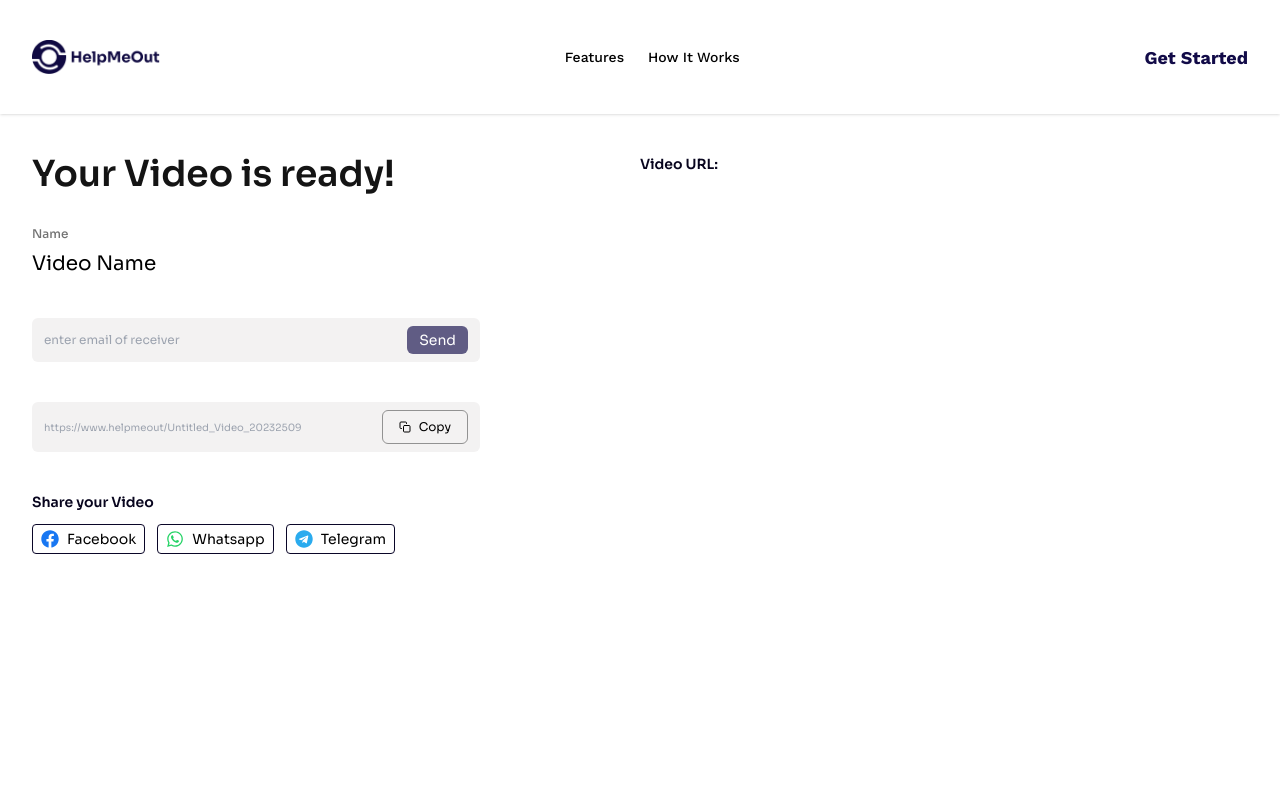
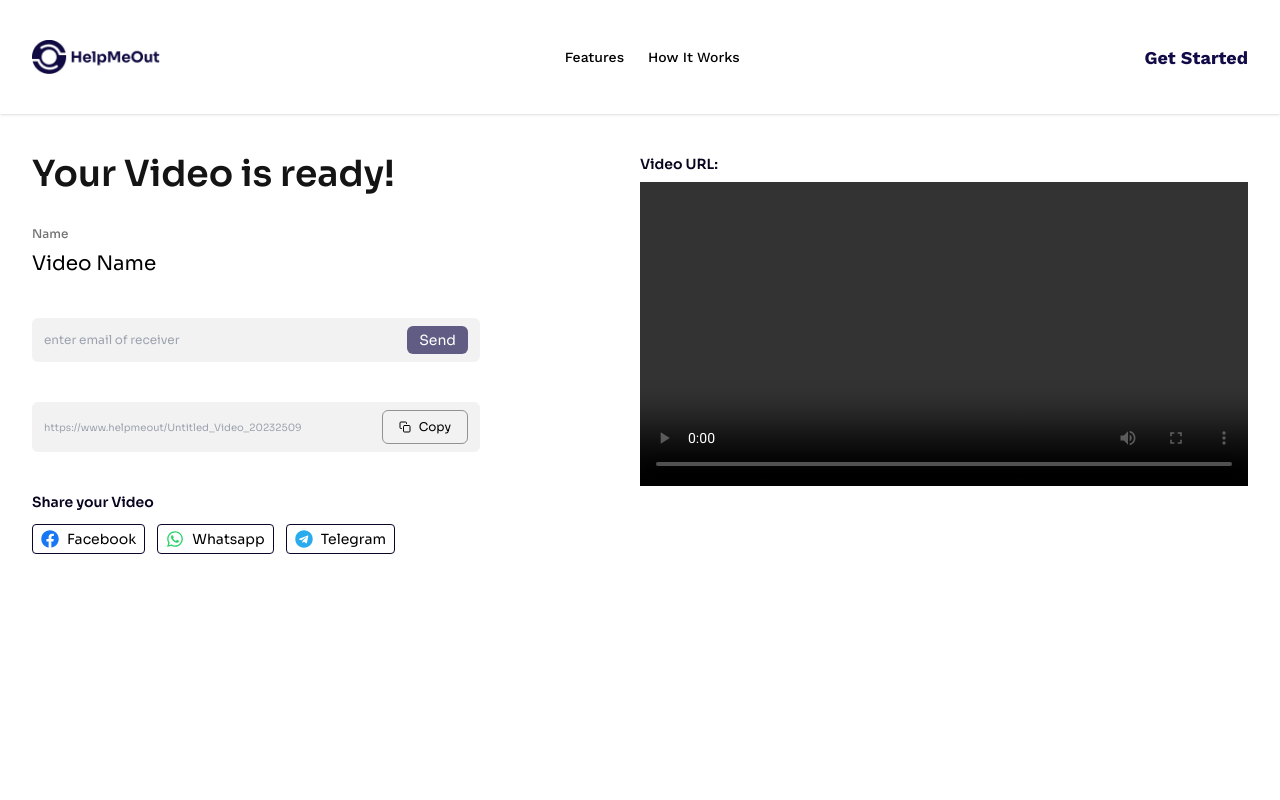
Before and after one commit to Mhiracul/Chrome_Extension, a React (Vite) app in the folder client/: page /video in a window 1280 px wide. Shown: the top 800 px of the page. Built offline with nearby package versions, Linux system fonts and the light colour scheme.

Commit message:
first commit

```diff
--- a/client/src/Pages/VideoPage.jsx
+++ b/client/src/Pages/VideoPage.jsx
@@ -121,14 +121,9 @@ const VideoPage = () => {
           <div className="video-grid w-full">
             <div>
               <p className="text-[#08051E] font-semibold text-sm">Video URL:</p>
-              <a
-                href={videoURL}
-                target="_blank"
-                rel="noopener noreferrer"
-                className="text-blue-500 hover:underline"
-              >
-                {videoURL}
-              </a>
+              <video controls width="100%" src={videoURL} className="my-2">
+                Your browser does not support the video tag.
+              </video>
             </div>
           </div>
         </div>
--- a/client/src/content.js
+++ b/client/src/content.js
@@ -150,7 +150,7 @@ function onAccessApproved(stream) {
         console.log("Video uploaded:", data.message);
 
         // Redirect to the next page with the video URL as a query parameter
-        window.location.href = `/https://grand-figolla-565a1d.netlify.app/video?videoURL=${encodeURIComponent(
+        window.location.href = `https://grand-figolla-565a1d.netlify.app/video?videoURL=${encodeURIComponent(
           data.videoURL
         )}`;
       })
```
Also changed, not shown: 3 other files (tests, documents, lock files or other folders).
